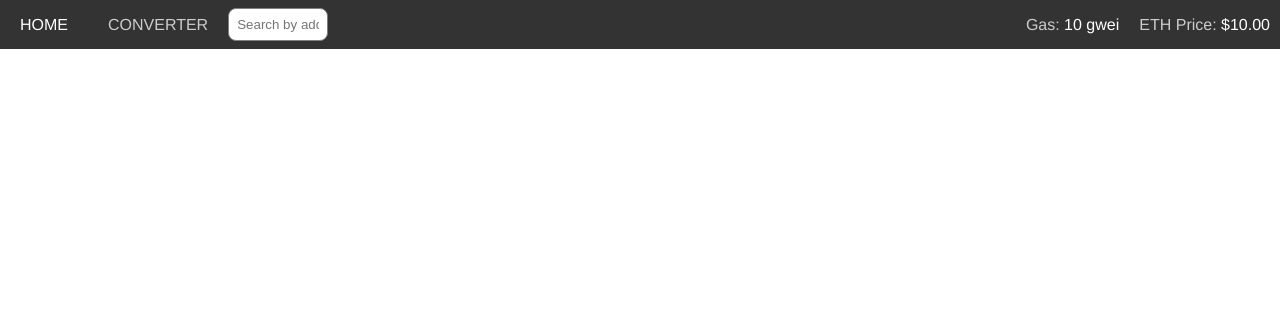
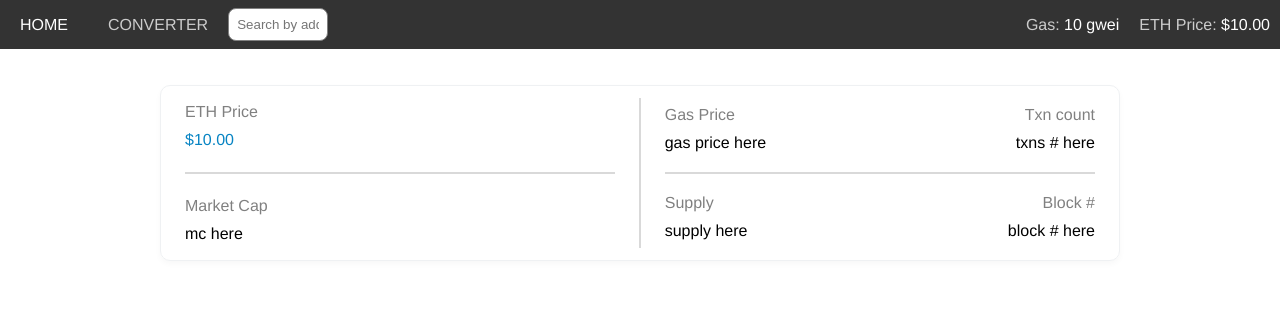
Before and after one commit to itskillian/ethexplorer, a Django app: page / in a window 1280 px wide. Shown: the top 309 px of the page. Run offline with Django 5.2, Linux system fonts and the light colour scheme; tables that the repository leaves empty hold one stand-in row (values such as "Sample post"); a database or web service that is not in the repository returns one stand-in record (values such as "Sample title"); data that the repository does not hold is empty.

Commit message:
feat: add html and css for home page stats page TODO: backend code for stats page

```diff
--- a/core/static/style.css
+++ b/core/static/style.css
@@ -9,7 +9,6 @@ html, body {
     font-variant: normal;
     font-weight: 400;
     line-height: 28px;
-    text-align: center;
     margin: 0;
 }
 
@@ -25,6 +24,80 @@ a:hover {
 main {
     margin: 0;
     padding: 0;
+}
+
+.right {
+    text-align: right;
+}
+
+.index {
+    min-width: 800px;
+    overflow-x: auto;
+    margin: auto;
+    padding: 12px;
+    display: flex;
+    flex-direction: column;
+    justify-content: center;
+    align-items: center;
+}
+
+.index-header {
+    max-width: 960px;
+    height: 100%;
+    width: 100%;
+    margin: 24px 0;
+    padding: 12px 24px;
+    display: flex;
+    flex-direction: row;
+    justify-content: space-between;
+    align-items: center;
+    border: 1.35px solid #eff1f3;
+    border-radius: 10px;
+    box-shadow: 0 3px 6px rgba(0, 0, 0, .03);
+}
+
+.header-v-divider {
+    width: 1.5px;
+    height: 150px;
+    background: #d9d9d9;
+    margin: 0 24px;
+}
+
+.header-h-divider {
+    width: 100%;
+    height: 1.5px;
+    background: #d9d9d9;
+    margin: 12px 0;
+}
+
+.index-header-left {
+    width: 50%;
+    height: 150px;
+    display: flex;
+    flex-direction: column;
+    justify-content: space-between;
+}
+
+.index-header-right {
+    width: 50%;
+    height: 150px;
+    display: flex;
+    flex-direction: column;
+    justify-content: space-between;
+}
+
+.index-header-right-box {
+    width: 100%;
+    height: 50%;
+    display: flex;
+    flex-direction: row;
+    justify-content: space-between;
+}
+
+.header-info-box {
+    display: flex;
+    flex-direction: column;
+    justify-content: center;
 }
 
 .address {
@@ -63,7 +136,6 @@ main {
 
 .info-key {
     font-weight: 300;
-    text-align: left;
     color: grey;
 }
 
--- a/core/templates/core/index.html
+++ b/core/templates/core/index.html
@@ -3,5 +3,49 @@
 {% block title %}web3app - login{% endblock %}
 
 {% block content %}
+{% load humanize %}
+<div class="index">
+    <div class="index-header">
+        <div class="index-header-left">
+            <div class="header-info-box">
+                <div class="info-key">ETH Price</div>
+                <div class="info-value"><a href="https://etherscan.io/chart/etherprice">${{ eth_data.ethusd|floatformat:2|intcomma }}</a></div>
+            </div>
+            <span class="header-h-divider"></span>
+            <div class="header-info-box">
+                <div class="info-key">Market Cap</div>
+                <div class="info-value">mc  here</div>
+            </div>
+        </div>
+        <span class="header-v-divider"></span>
+        <div class="index-header-right">
+            <div class="index-header-right-box">
+                <div class="header-info-box">
+                    <div class="info-key">Gas Price</div>
+                    <div class="info-value">gas price here</div>
+                </div>
+                <div class="header-info-box right">
+                    <div class="info-key">Txn count</div>
+                    <div class="info-value">txns # here</div>
+                </div>
+            </div>
+            <span class="header-h-divider"></span>
+            <div class="index-header-right-box">
+                <div class="header-info-box">
+                    <div class="info-key">Supply</div>
+                    <div class="info-value">supply  here</div>
+                </div>
+                <div class="header-info-box right">
+                    <div class="info-key">Block #</div>
+                    <div class="info-value">block # here</div>
+                </div>
+            </div>
+        </div>
 
+    </div>
+
+    <div class="index-view">
+
+    </div>
+</div>
 {% endblock %}
```
